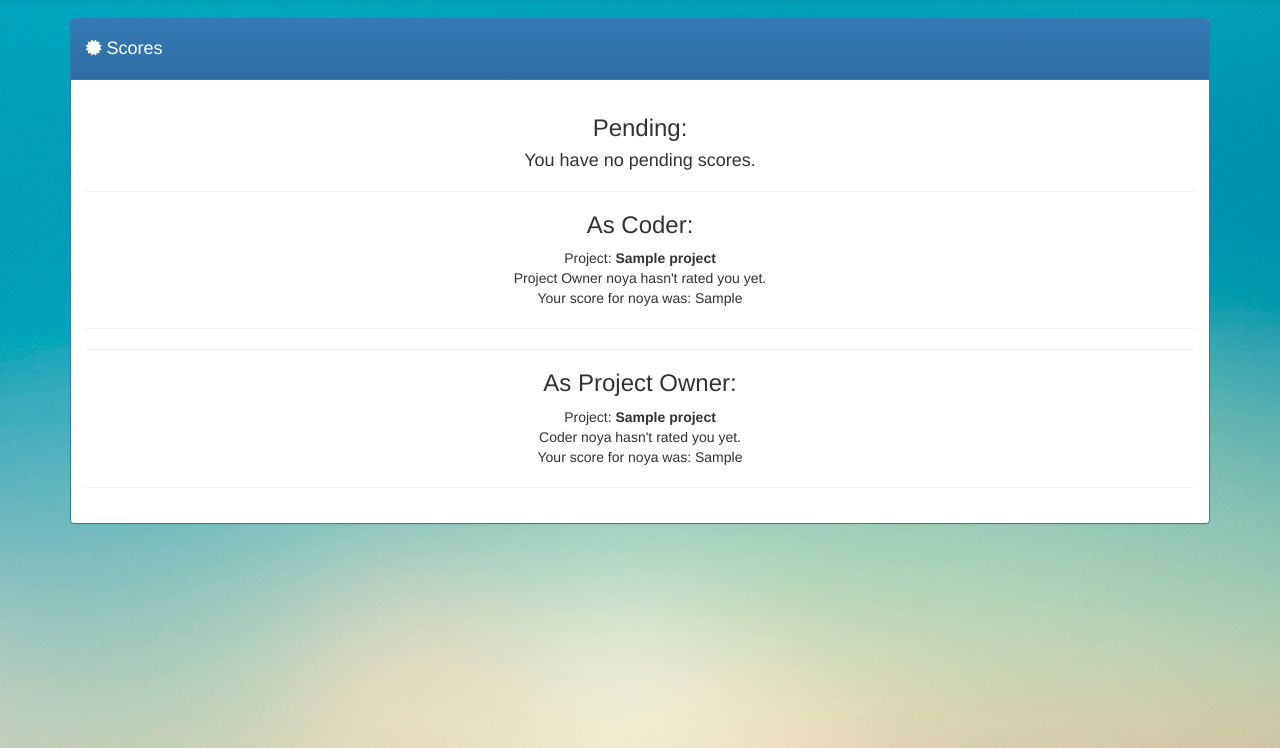
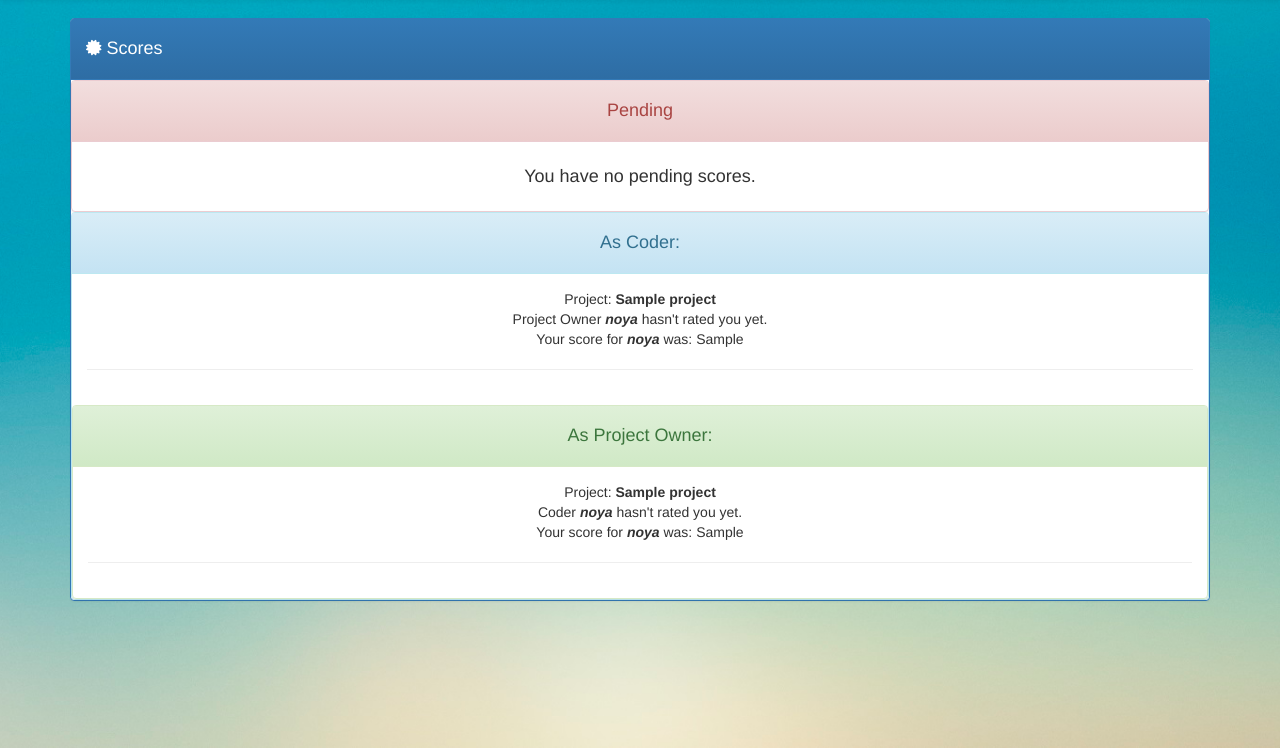
Before and after one commit to brunomaso1/django-rentacoder-webapp, a Django app: page /scores/ in a window 1280 px wide. Shown: the part 52-800 px from the top of the page. Run offline with Django 3.2, Linux system fonts and the light colour scheme; a user stored in the database is signed in; data comes from the database, SQL or seed files in the repository; tables that the repository leaves empty hold one stand-in row (values such as "Sample post"); some libraries are stand-ins or nearby versions.

Commit message:
Scores view finished

```diff
--- a/rentacoder_app/templates/views/scores.html
+++ b/rentacoder_app/templates/views/scores.html
@@ -15,11 +15,19 @@
                             </div>
                         </div>
                     </div>
-                    <div class="panel-body text-center">
-                        <h3>Pending:</h3>
+                    <div class="panel-body text-center" style="padding: 0;">
+                        <div class="panel panel-danger" style="margin-bottom: 0;">
+                            <div class="panel-heading">
+                                <div class="panel-title">
+                                    <div class="row">
+                                        <h4>Pending</h4>
+                                    </div>
+                                </div>
+                            </div>
+
+                            <div class="panel-body">
                                 {% for score in pending_scores %}
                                     <div class="row">
-                                <div class="col-sm-10">
                                         {% if score.coder == user %}
                                             <h4>Rate Project Owner {{ score.project.user }} of
                                                 Project {{ score.project.title }}: </h4>
@@ -47,45 +55,68 @@
                                             </form>
                                         {% endif %}
                                     </div>
-                            </div>
                                 {% empty %}
                                     <h4>You have no pending scores.</h4>
                                 {% endfor %}
-                        <hr>
-                        <h3>As Coder:</h3>
+                            </div>
+                        </div>
+                    </div>
+
+                    <div class="panel-body text-center" style="padding: 0;">
+                        <div class="panel panel-info" style="margin-bottom: 0;">
+                            <div class="panel-heading">
+                                <div class="panel-title">
+                                    <div class="row">
+                                        <h4>As Coder:</h4>
+                                    </div>
+                                </div>
+                            </div>
+
+                            <div class="panel-body">
                                 {% for score in coder_scores %}
                                     Project: <b>{{ score.project.title }}</b><br>
                                     {% if score.owner_score > 0 and score.coder_score > 0 %}
                                         <!--show full score-->
-                                Project Owner {{ score.project.us }} rated you: {{ score.coder_score }}<br>
-                                Your score for {{ score.project.user }} was: {{ score.owner_score }}
-                            {% elif score.owner_score > 0 %}
+                                        Project Owner <b><i>{{ score.project.user }}</i></b> rated you: {{ score.coder_score }}<br>
+                                        Your score for <b><i>{{ score.project.user }}</i></b> was: {{ score.owner_score }}
+                                    {% elif score.owner_score == 0 %}
                                         <!--show pending score-->
-                                You need to rate Coder {{ score.coder }} to see this score.<br>
+                                        You need to rate Owner <b><i>{{ score.project.user }}</i></b> to see this score.<br>
                                     {% else %}
                                         <!--show pending score-->
-                                Project Owner {{ score.project.user }} hasn't rated you yet.<br>
-                                Your score for {{ score.project.user }} was: {{ score.owner_score }}
+                                        Project Owner <b><i>{{ score.project.user }}</i></b> hasn't rated you yet.<br>
+                                        Your score for <b><i>{{ score.project.user }}</i></b> was: {{ score.owner_score }}
                                     {% endif %}
                                     <hr>
                                 {% empty %}
                                     <h5>You have no scores yet.</h5>
                                 {% endfor %}
-                        <hr>
-                        <h3>As Project Owner:</h3>
+                            </div>
+                        </di v>
+                        <div class="panel-body" style="padding: 0;">
+                            <div class="panel panel-success" style="margin-bottom: 0;">
+                                <div class="panel-heading">
+                                    <div class="panel-title">
+                                        <div class="row">
+                                            <h4>As Project Owner:</h4>
+                                        </div>
+                                    </div>
+                                </div>
+
+                                <div class="panel-body">
                                     {% for score in owner_scores %}
                                         Project: <b>{{ score.project.title }}</b><br>
                                         {% if score.owner_score > 0 and score.coder_score > 0 %}
                                             <!--show full score-->
-                                Coder {{ score.coder }} rated you: {{ score.owner_score }}<br>
-                                Your score for {{ score.coder }} was: {{ score.coder_score }}
-                            {% elif score.owner_score > 0 %}
+                                            Coder <b><i>{{ score.coder }}</i></b> rated you: {{ score.owner_score }}<br>
+                                            Your score for <b><i>{{ score.coder }}</i></b> was: {{ score.coder_score }}
+                                        {% elif score.coder_score == 0 %}
                                             <!--show pending score-->
-                                You need to rate Owner {{ score.coder }} to see this score.<br>
+                                            You need to rate Coder <b><i>{{ score.coder }}</i></b> to see this score.<br>
                                         {% else %}
                                             <!--show pending score-->
-                                Coder {{ score.coder }} hasn't rated you yet.<br>
-                                Your score for {{ score.coder }} was: {{ score.coder_score }}
+                                            Coder <b><i>{{ score.coder }}</i></b> hasn't rated you yet.<br>
+                                            Your score for <b><i>{{ score.coder }}</i></b> was: {{ score.coder_score }}
                                         {% endif %}
                                         <hr>
                                     {% empty %}
@@ -97,4 +128,5 @@
                     </div>
                 </div>
             </div>
+        </div>
 {% endblock %}
```
Lines whose indentation alone changed are shown as unchanged.
